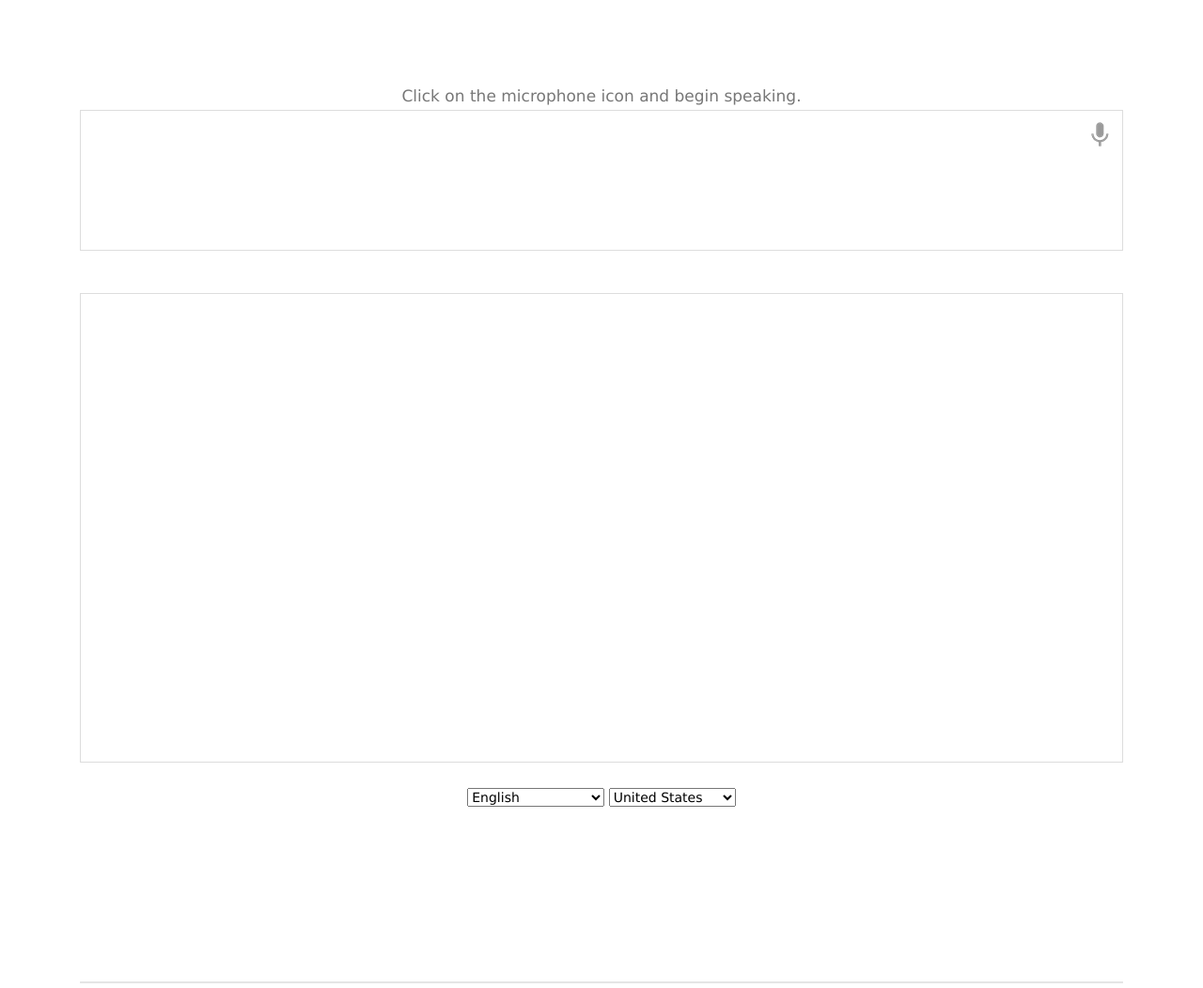
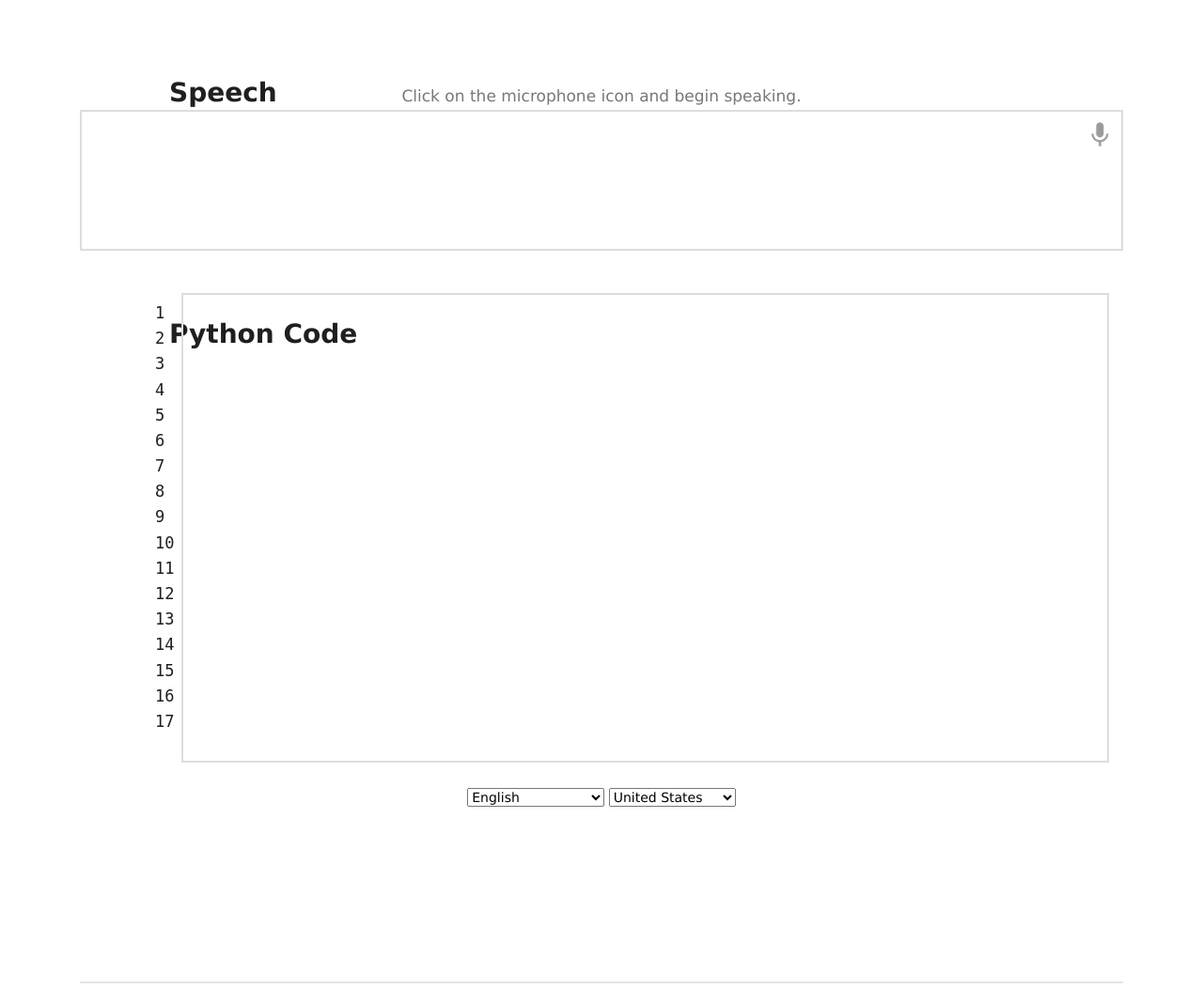
Before and after one commit to vgadodia/EyeCanCode, a Flask app: page / in a window 1280 px wide. Shown: the part 67-1119 px from the top of the page at 94% size. Run offline with Flask 2, Linux system fonts and the light colour scheme; some libraries are stand-ins or nearby versions.

Commit message:
updated ui text editor

```diff
--- a/templates/academy.html
+++ b/templates/academy.html
@@ -176,9 +176,9 @@
 
       <div class="col-xl-6 col-lg-6 col-md-5 col-12">
         <div class="hero-media">
-          <img src="image/hero.png" alt="">
-          <a class="video-play-trigger" data-fancybox href="https://www.youtube.com/watch?v=_sI_Ps7JSEk"><i class="icon icon-triangle-right-17-2"></i></a>
-          <div class="media-shape animate-spin"><img src="{{url_for('static', filename='image/media-shape.png')}}" alt=""></div>
+          <img  src="https://images.unsplash.com/photo-1454165804606-c3d57bc86b40?ixlib=rb-1.2.1&ixid=eyJhcHBfaWQiOjEyMDd9&auto=format&fit=crop&w=2250&q=80" alt="">
+          <!-- <a data-fancybox href="https://www.youtube.com/watch?v=_sI_Ps7JSEk"><i class="icon icon-triangle-right-17-2"></i></a>
+          <div class="media-shape animate-spin"><img src="{{url_for('static', filename='image/media-shape.png')}}" alt=""></div> -->
         </div>
       </div>
     </div>
--- a/templates/editor.html
+++ b/templates/editor.html
@@ -38,11 +38,15 @@
         color: black;
         padding-right: 3px;
         font-size: 20px;
+        font-family: monospace;
+        font-weight:400;
     }
 
     .interim {
         color: gray;
         font-size: 20px;
+        font-family: monospace;
+        font-weight:400;
     }
 
     .info {
@@ -71,21 +75,25 @@
     }
 
     #results {
-        font-size: 14px;
+        font-size: 20px;
         font-weight: bold;
-        border: 1px solid #ddd;
+        border: 2px solid #ddd;
         padding: 15px;
         text-align: left;
         min-height: 150px;
+        font-family: monospace;
+        font-weight:500;
     }
 
     #run {
-        font-size: 14px;
+        font-size: 20px;
         font-weight: bold;
-        border: 1px solid #ddd;
-        padding: 15px;
+        border: 2px solid #ddd;
+        padding: 5px;
         text-align: left;
         min-height: 500px;
+        font-family: monospace;
+        font-weight:400;
     }
 
     #start_button {
@@ -147,6 +155,14 @@
       </div>
     </div>
 
+    <div class="row justify-content-center">
+        <div class="col-lg-10">
+          <div class="section-title section-black">
+            <h3 style="margin-bottom: -100px;">Speech</h3>
+            <!-- <p>We designed and tested prototypes that helped identify pain points in the account creation process. Together, we shaped the new standard.</p> -->
+          </div>
+        </div>
+    </div>
   <div id="info">
       <p id="info_start">Click on the microphone icon and begin speaking.</p>
       <p id="info_speak_now">Speak now.</p>
@@ -174,13 +190,46 @@
       <span id="interim_span" class="interim"></span>
       <p>
   </div>
-  <br><Br>
-<div id="run">
-    <!-- {% for para in code %}
-    <p>{{para}}</p>
-    {% endfor %} -->
-    <p id="result_code"></p>
+  <br><br>
+    <div class="row justify-content-center">
+        <div class="col-lg-10">
+          <div class="section-title section-black">
+            <h3 style="margin-top: 30px;margin-bottom: -100px;">Python Code</h3>
+            <!-- <p>We designed and tested prototypes that helped identify pain points in the account creation process. Together, we shaped the new standard.</p> -->
+          </div>
+        </div>
+    </div>
 
+<div class="container">
+    <div class="row">
+        <div class="col-1">
+                <p style="font-family:monospace;font-weight:400;font-size:17px;margin-top:8px;margin-left:65px;">1<br>
+                                                                                                  2<br>
+                                                                                                  3<br>
+                                                                                                  4<br>
+                                                                                                  5<br>
+                                                                                                  6<br>
+                                                                                                  7<br>
+                                                                                                  8<br>
+                                                                                                  9<br>
+                                                                                                  10<br>
+                                                                                                  11<br>
+                                                                                                  12<br>
+                                                                                                  13<br>
+                                                                                                  14<br>
+                                                                                                  15<br>
+                                                                                                  16<br>
+                                                                                                  17<br></p>
+        </div>
+        <div class="col-11">
+            <div id="run">
+                <!-- {% for para in code %}
+                <p>{{para}}</p>
+                {% endfor %} -->
+                <p style="font-family:monospace;font-weight:400;" id="result_code"></p>
+            </div>
+        </div>
+    </div>
 </div>
 
   <div class="center">
```
